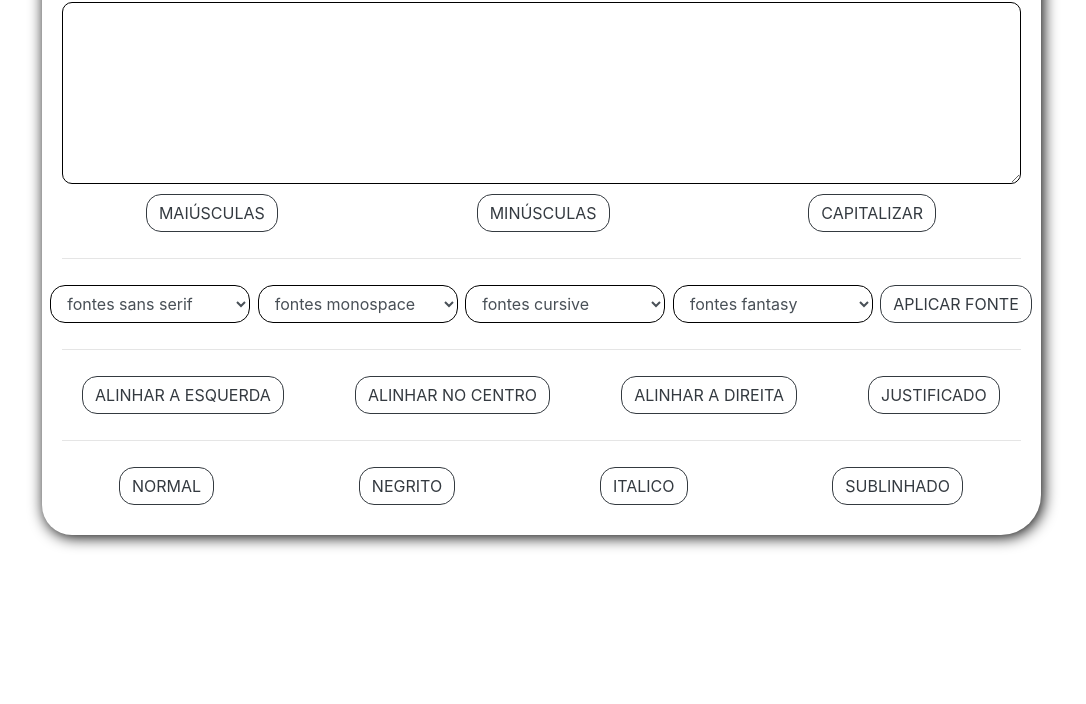
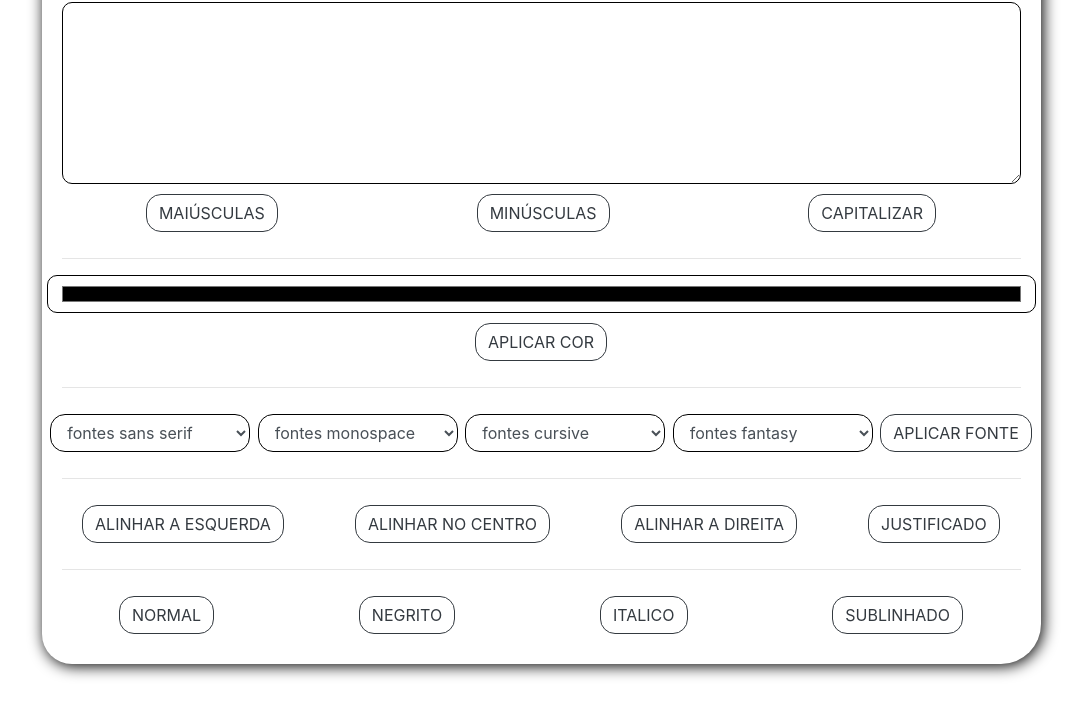
Before and after one commit to GustavoLuisdO/formatacao-de-texto, a plain HTML site: page index.html in a window 1280 px wide. Shown: the part 165-869 px from the top of the page, without its empty margins (99-1185 px from the left). Before the commit the page ends 800 px from the top, so only its background shows below. Drawn offline with nearby package versions, Linux system fonts and the light colour scheme.

Commit message:
Update index.html

```diff
--- a/index.html
+++ b/index.html
@@ -26,6 +26,14 @@
           <button class="btn btn-outline-dark" onclick="caixaAlta()">MAIÚSCULAS</button>
           <button class="btn btn-outline-dark" onclick="caixaBaixa()">MINÚSCULAS</button>
           <button class="btn btn-outline-dark" onclick="capitalizar()">CAPITALIZAR</button>
+
+        </div><hr>
+
+        <div id="cor-texto" class="row">
+
+          <input type="color" id="cor" class="form-control">
+
+          <button class="btn btn-outline-dark" onclick="cor()">APLICAR COR</button>
 
         </div><hr>
 
```
